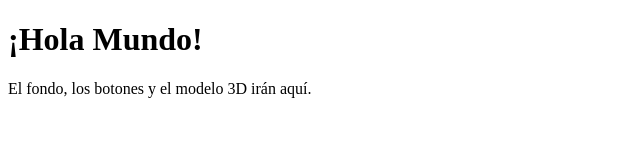
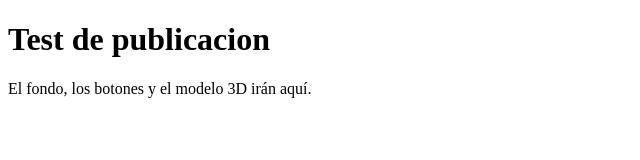
Before and after one commit to Simiobanana/Ha-Kai-WebPage, a plain HTML site: page index.html in a window 1280 px wide. Shown: the whole page, without its empty margins (0-640 px from the left). Drawn offline with Linux system fonts and the light colour scheme.

Commit message:
First Test

```diff
--- a/index.html
+++ b/index.html
@@ -7,7 +7,7 @@
 </head>
 <body>
 
-    <h1>¡Hola Mundo!</h1>
+    <h1>Test de publicacion</h1>
     <p>El fondo, los botones y el modelo 3D irán aquí.</p>
 
 </body>
```
Also changed, not shown: 1 other file.
